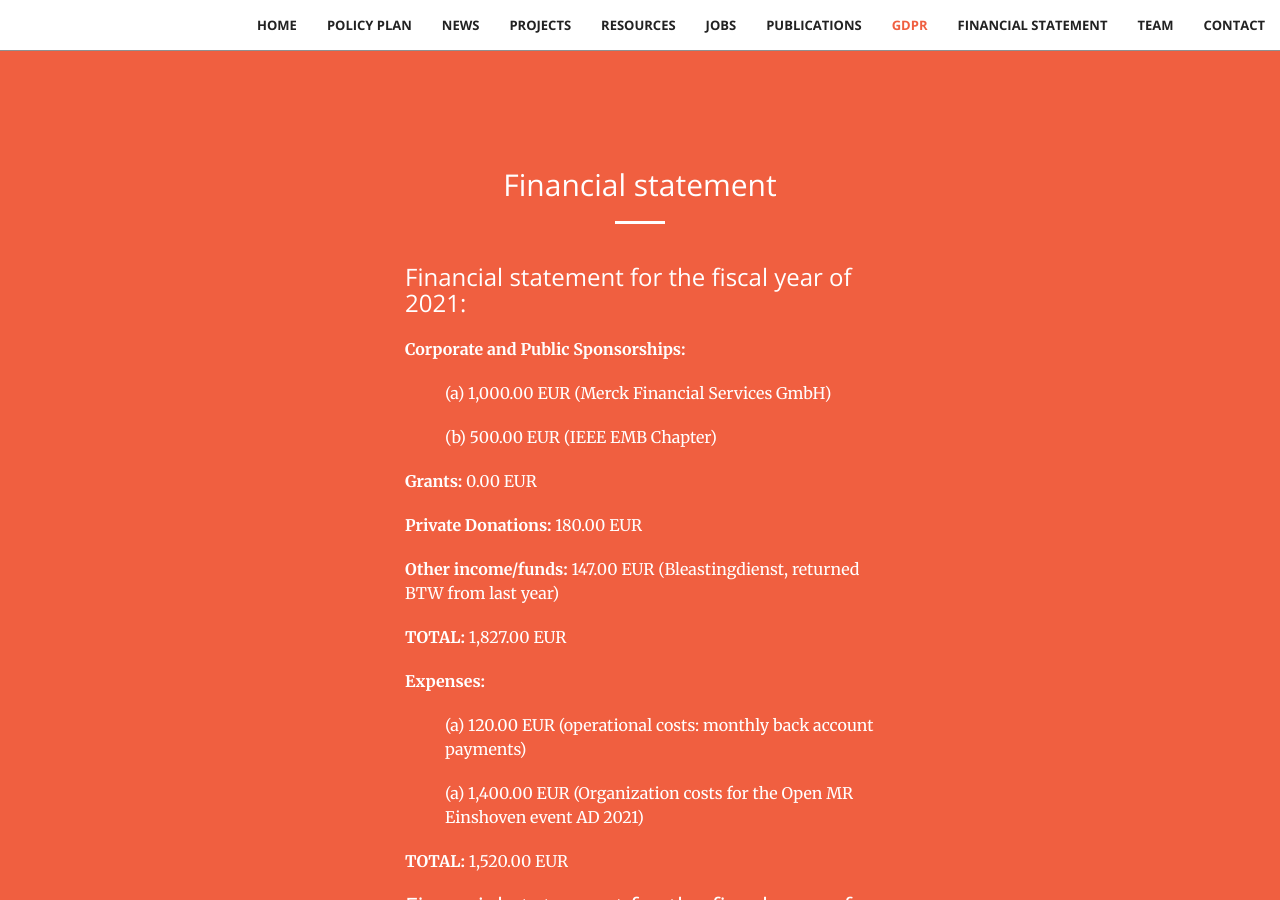
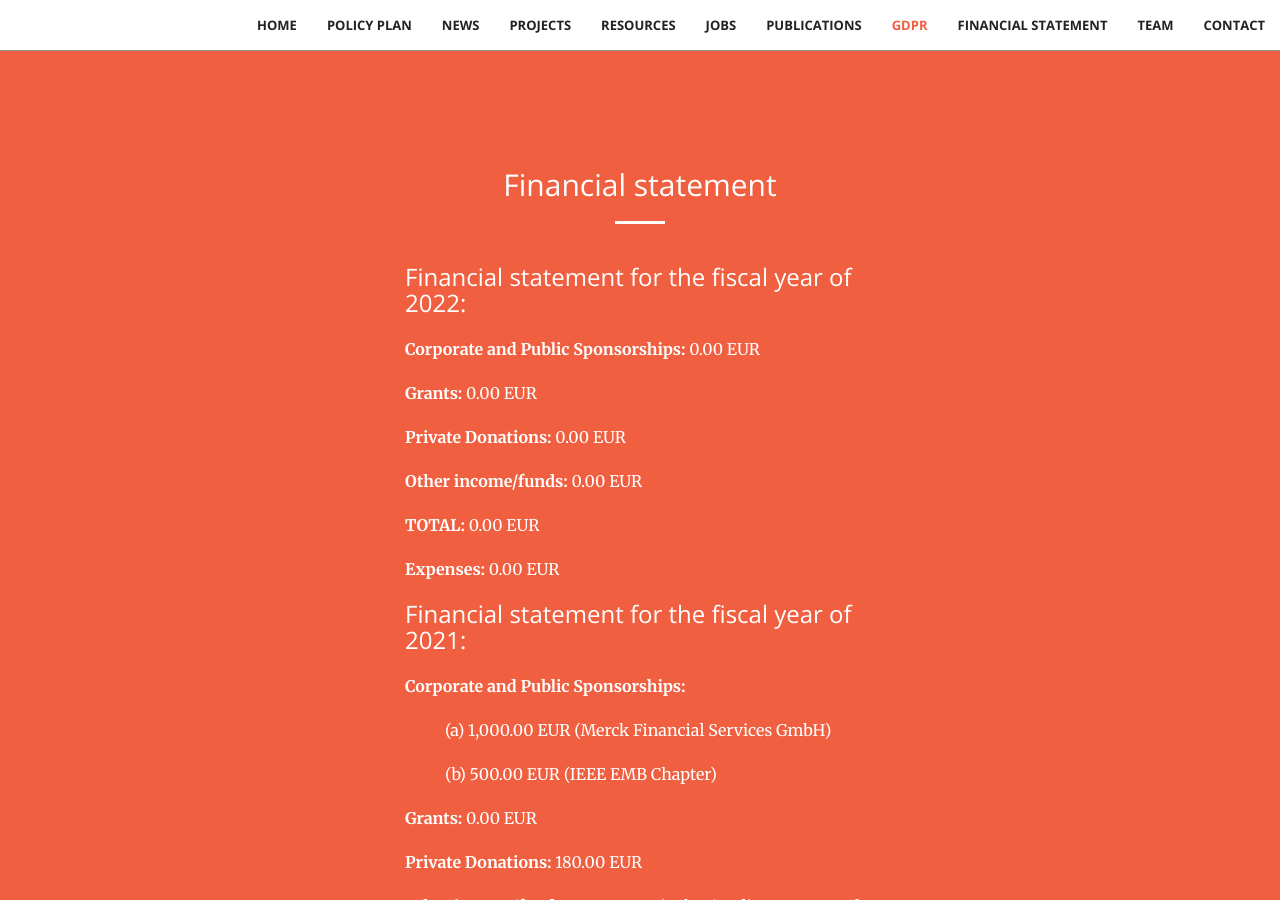
Before and after one commit to stichting-solaris/stichting-solaris.github.io, a Jekyll site: the page built from index.html, in a window 1280 px wide and 900 px high, scrolled down 23991 px. Built offline with Jekyll 4.4.1, drawn with Linux system fonts in a browser that asks for light colours; some of the changed text lies outside the part shown.

Commit message:
Update financial.html

```diff
--- a/_includes/financial.html
+++ b/_includes/financial.html
@@ -12,6 +12,19 @@
                 <p class="text-faded">
 
                     <div class="col-lg-8 col-lg-offset-2 text-left">
+                    <p><h3>Financial statement for the fiscal year of 2022:</h3></p>
+                    <p></p>
+                    <p><b>Corporate and Public Sponsorships: </b>0.00 EUR</p>
+                    <p><b>Grants:</b> 0.00 EUR</p>
+                    <p><b>Private Donations:</b> 0.00 EUR</p>
+                    <p><b>Other income/funds:</b> 0.00 EUR</p>
+                    <p><b>TOTAL:</b> 0.00 EUR
+                    <br>
+                    <p><b>Expenses: </b>0.00 EUR</p>
+                    <p></p>
+                    <p></p>
+                    <p></p>
+
 
                     <p><h3>Financial statement for the fiscal year of 2021:</h3></p>
                     <p></p>
@@ -20,7 +33,7 @@
                     <p class="tab">(b) 500.00 EUR (IEEE EMB Chapter)</p>
                     <p><b>Grants:</b> 0.00 EUR</p>
                     <p><b>Private Donations:</b> 180.00 EUR</p>
-                    <p><b>Other income/funds:</b> 147.00 EUR (Bleastingdienst, returned BTW from last year)</p>
+                    <p><b>Other income/funds:</b> 147.00 EUR (Belastingdienst, returned BTW from last year)</p>
                     <p><b>TOTAL:</b> 1,827.00 EUR
                     <br>
                     <p><b>Expenses:</b></p>
```
